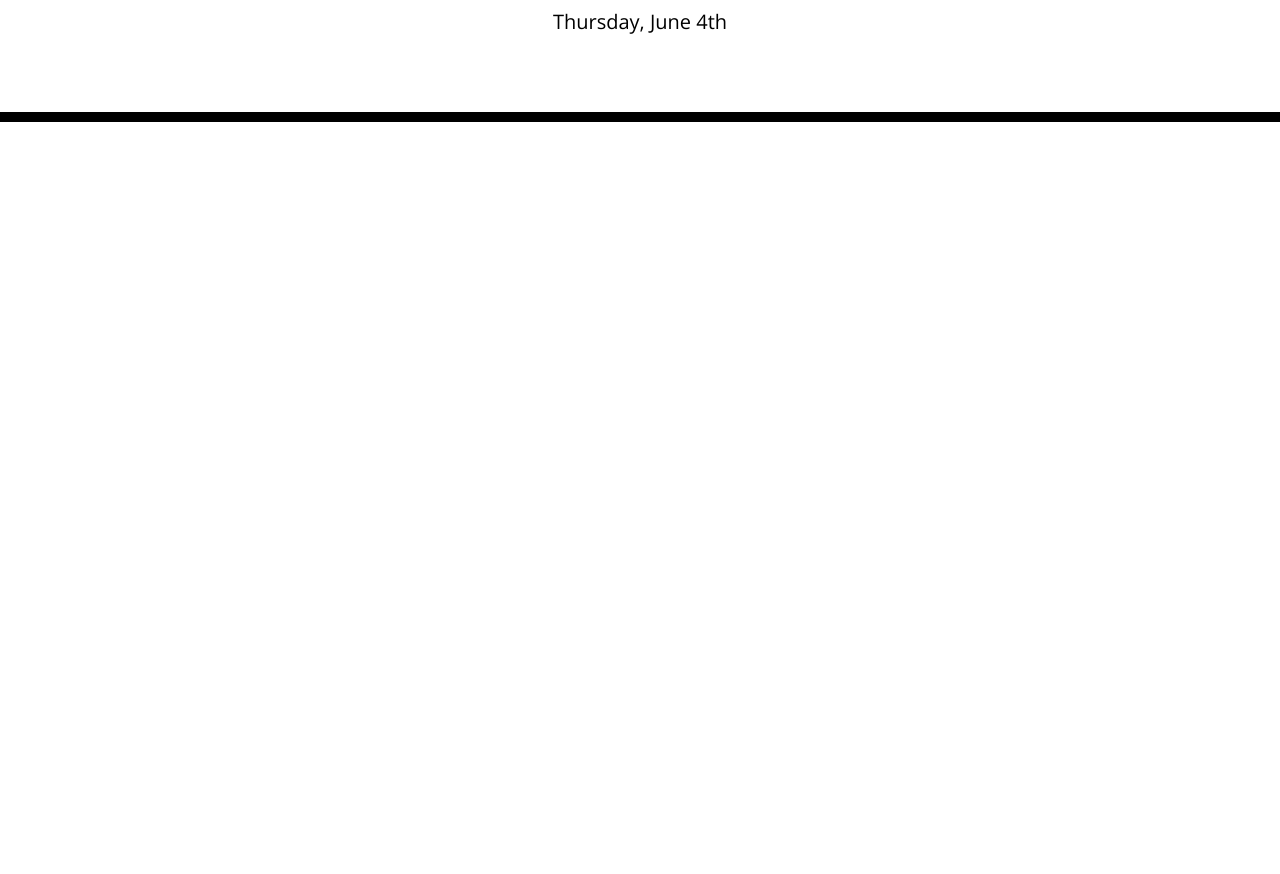
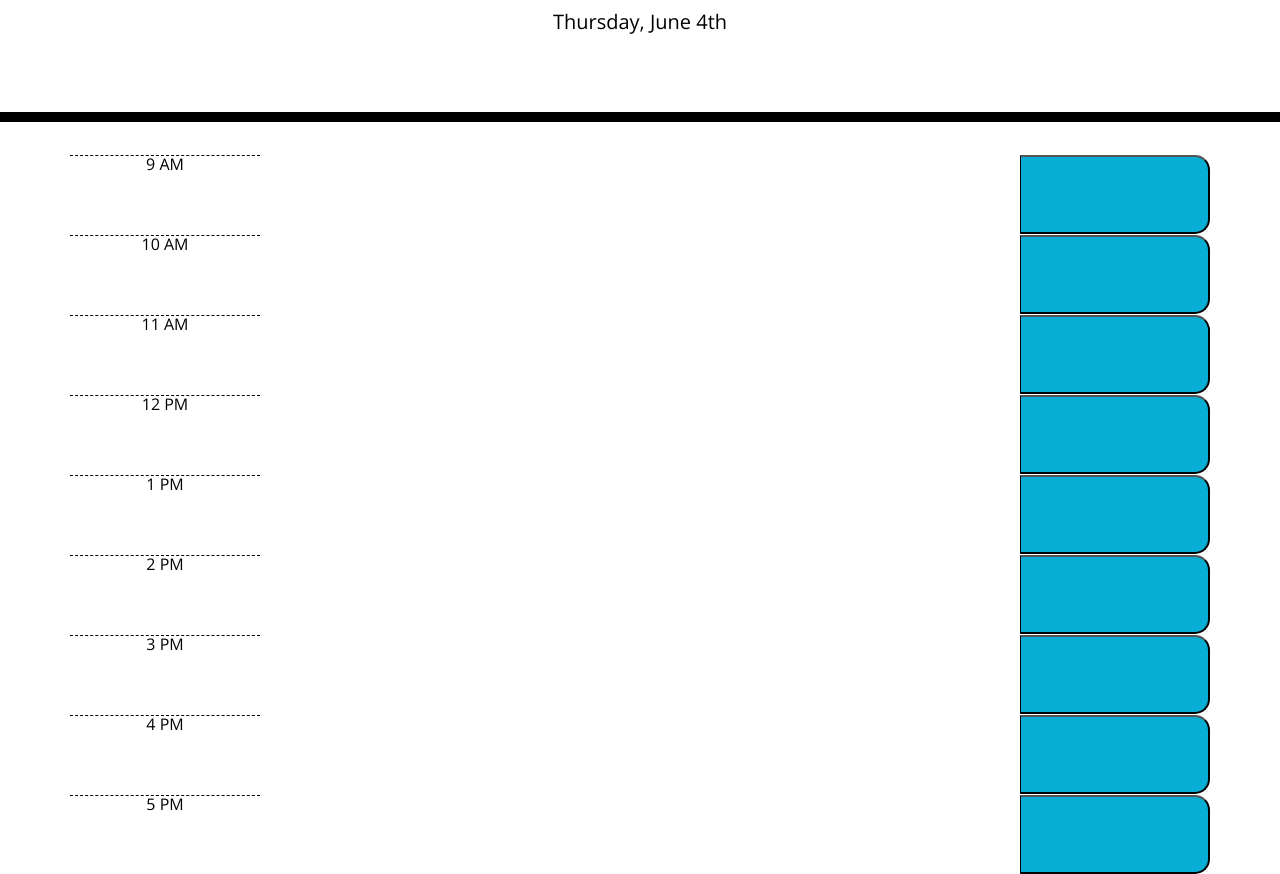
Before and after one commit to ericrothmuller/Work-Day-Scheduler, a plain HTML site: page Develop/index.html in a window 1280 px wide. Shown: the part 182-1056 px from the top of the page. Before the commit the page ends 800 px from the top, so only its background shows below. Drawn offline with nearby package versions, Linux system fonts and the light colour scheme.

Commit message:
Added rows and columns in the HTML with the classes pre-built for them in CSS and Bootstrap.

```diff
--- a/Develop/index.html
+++ b/Develop/index.html
@@ -29,9 +29,62 @@
       <p id="currentDay" class="lead"></p>
     </header>
     <div class="container">
+
       <!-- Timeblocks go here -->
 
+      <div class="row time-block">
+        <div class="col-md-2 hour text-center">9 AM</div>
+        <div class="col-md-8"></div>
+        <button class="col-md-2 saveBtn"></button>
+      </div>
+
+    <div class="row time-block">
+      <div class="col-md-2 hour text-center">10 AM</div>
+      <div class="col-md-8"></div>
+      <button class="col-md-2 saveBtn"></button>
     </div>
+
+  <div class="row time-block">
+    <div class="col-md-2 hour text-center">11 AM</div>
+    <div class="col-md-8"></div>
+    <button class="col-md-2 saveBtn"></button>
+  </div>
+
+<div class="row time-block">
+  <div class="col-md-2 hour text-center">12 PM</div>
+  <div class="col-md-8"></div>
+  <button class="col-md-2 saveBtn"></button>
+</div>
+
+<div class="row time-block">
+  <div class="col-md-2 hour text-center">1 PM</div>
+  <div class="col-md-8"></div>
+  <button class="col-md-2 saveBtn"></button>
+</div>
+
+<div class="row time-block">
+  <div class="col-md-2 hour text-center">2 PM</div>
+  <div class="col-md-8"></div>
+  <button class="col-md-2 saveBtn"></button>
+</div>
+
+<div class="row time-block">
+  <div class="col-md-2 hour text-center">3 PM</div>
+  <div class="col-md-8"></div>
+  <button class="col-md-2 saveBtn"></button>
+</div>
+
+<div class="row time-block">
+  <div class="col-md-2 hour text-center">4 PM</div>
+  <div class="col-md-8"></div>
+  <button class="col-md-2 saveBtn"></button>
+</div>
+
+<div class="row time-block">
+  <div class="col-md-2 hour text-center">5 PM</div>
+  <div class="col-md-8"></div>
+  <button class="col-md-2 saveBtn"></button>
+</div>
 
     <script src="https://code.jquery.com/jquery-3.4.1.min.js"></script>
     <script src="https://cdnjs.cloudflare.com/ajax/libs/moment.js/2.24.0/moment.min.js"></script>
```
Also changed, not shown: Develop/script.js (line endings or trailing spaces).
